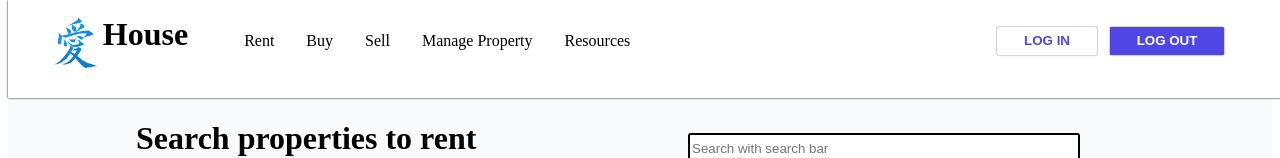
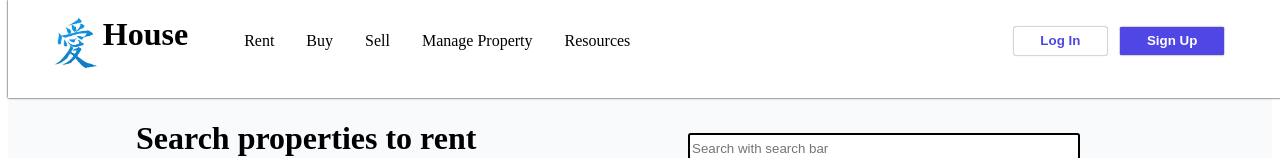
Before and after one commit to Yuvraj883/Real-Estate-Site, a Vue app: page / in a window 1280 px wide. Shown: the top 158 px of the page. Built offline with nearby package versions, Linux system fonts and the light colour scheme; a web font is replaced by a local one.

Commit message:
Minor fixes

```diff
--- a/src/components/Navbar.vue
+++ b/src/components/Navbar.vue
@@ -13,8 +13,8 @@
         <li>Resources</li>
     </ul>
     <div class="button-div">
-    <button class="login">LOG IN</button>
-    <button class="logout">LOG OUT</button>
+    <button class="login">Log In</button>
+    <button class="logout">Sign Up</button>
     </div>
     </nav>
 </template>
--- a/src/components/SearchSection.vue
+++ b/src/components/SearchSection.vue
@@ -73,7 +73,7 @@ input{
 .primary-txt{
     font-weight:bold;
     font-size:1.2em;
-    margin-top: 0.5em;
+    margin-top: 0;
 }
 .secondary-txt{
     font-size: .8em;
```
